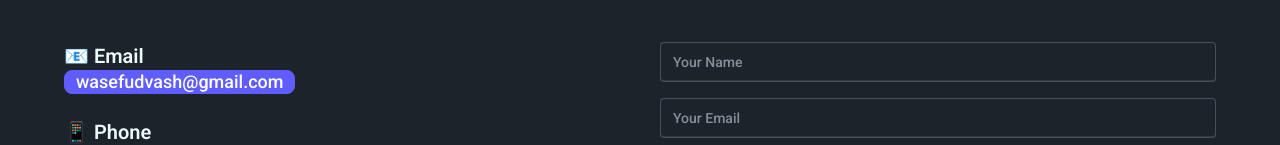
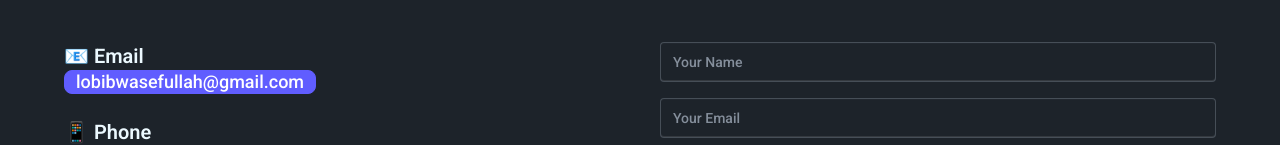
Before and after one commit to WasefUllah/portfolio, a React (Vite) app: page / in a window 1280 px wide. Shown: the part 2687-2832 px from the top of the page. Built offline with nearby package versions, Linux system fonts and the light colour scheme; no server answers.

Commit message:
updated email

```diff
--- a/src/Components/Contact.jsx
+++ b/src/Components/Contact.jsx
@@ -16,7 +16,7 @@ const Contact = () => {
             <div>
               <h3 className="text-xl font-semibold">📧 Email</h3>
               <p className="text-lg text-white badge badge-primary">
-                wasefudvash@gmail.com
+                lobibwasefullah@gmail.com
               </p>{" "}
               {/* Replace with your real email */}
             </div>
```
